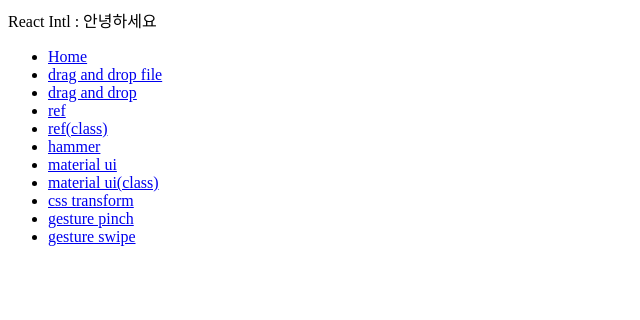
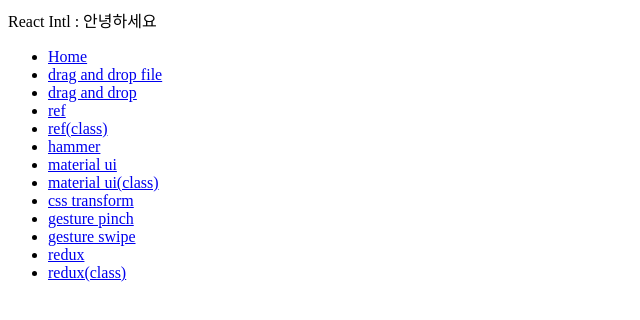
Before and after one commit to nacamp/js-react-toy, a React (Create React App) app: page / in a window 1280 px wide. Shown: the top 320 px of the page, without its empty margins (0-640 px from the left). Built offline with nearby package versions, Linux system fonts and the light colour scheme.

Commit message:
[wip]...ing

```diff
--- a/src/App.js
+++ b/src/App.js
@@ -3,14 +3,16 @@
 import Home from './Home';
 import AcceptFile from './dragAndDrop/File';
 import Dnd from './dragAndDrop/Dnd';
-import DomRef from './ref/DomRef';
-import CallbackRef from './ref/CallbackRef';
+import Ref from './ref/Ref';
+import RefClass from './ref/RefClass';
 import Hammer from './Hammer';
 import Popup from './Popup';
 import Material from './material/Parent';
 import MaterialClass from './material/ParentClass';
 import CssTransform from './gesture/CssTransform';
 import RcGesture from './gesture/RcGesture';
+import TodosContainer from './redux/TodosContainer';
+import TodosContainerClass from './redux/TodosContainerClass';
 
 function App() {
   return (
@@ -18,14 +20,17 @@
       <Route path="/" exact component={Home} />
       <Route path="/dnd-file" component={AcceptFile} />
       <Route path="/dnd" component={Dnd} />
-      <Route path="/domref" component={DomRef} />
-      <Route path="/callbackref" component={CallbackRef} />
+      <Route path="/ref" component={Ref} />
+      <Route path="/ref-class" component={RefClass} />
       <Route path="/hammer" component={Hammer} />
       <Route path="/popup" component={Popup} />
       <Route path="/material" component={Material} />
       <Route path="/material-class" component={MaterialClass} />
       <Route path="/gesture-css" component={CssTransform} />
+      <Route path="/gesture" component={RcGesture} />
       <Route path="/gesture/:id" component={RcGesture} />
+      <Route path="/redux" component={TodosContainer} />
+      <Route path="/redux-class" component={TodosContainerClass} />
     </div>
   );
 }
--- a/src/Home.js
+++ b/src/Home.js
@@ -1,12 +1,12 @@
 import React from 'react';
-import {FormattedMessage} from 'react-intl';
-import {Link} from 'react-router-dom';
+import { FormattedMessage } from 'react-intl';
+import { Link } from 'react-router-dom';
 
 export default function Home() {
   return (
     <div>
       <div>
-          React Intl : <FormattedMessage id="Where.Hello"/>
+        React Intl : <FormattedMessage id="Where.Hello" />
       </div>
       <ul>
         <li>
@@ -42,6 +42,12 @@
         <li>
           <Link to="/gesture/2">gesture swipe</Link>
         </li>
+        <li>
+          <Link to="/redux">redux</Link>
+        </li>
+        <li>
+          <Link to="/redux-class">redux(class)</Link>
+        </li>
       </ul>
     </div>
   );
--- a/src/gesture/RcGesture.js
+++ b/src/gesture/RcGesture.js
@@ -47,7 +47,7 @@
       console.log('컴포넌트가 화면에서 사라짐');
     };
   }, []);
-  if (id === 1) {
+  if (id === undefined || id === 1) {
     return (
       <div ref={canvasBox} id="canvasBox" style={{ margin: 0 }}>
         <div style={{ height: '100px' }}> </div>
```
Also changed, not shown: src/index.js (+6 -6 lines), .eslintrc.json, 1 other file (tests, documents, lock files or other folders). Lines whose indentation alone changed are shown as unchanged.
